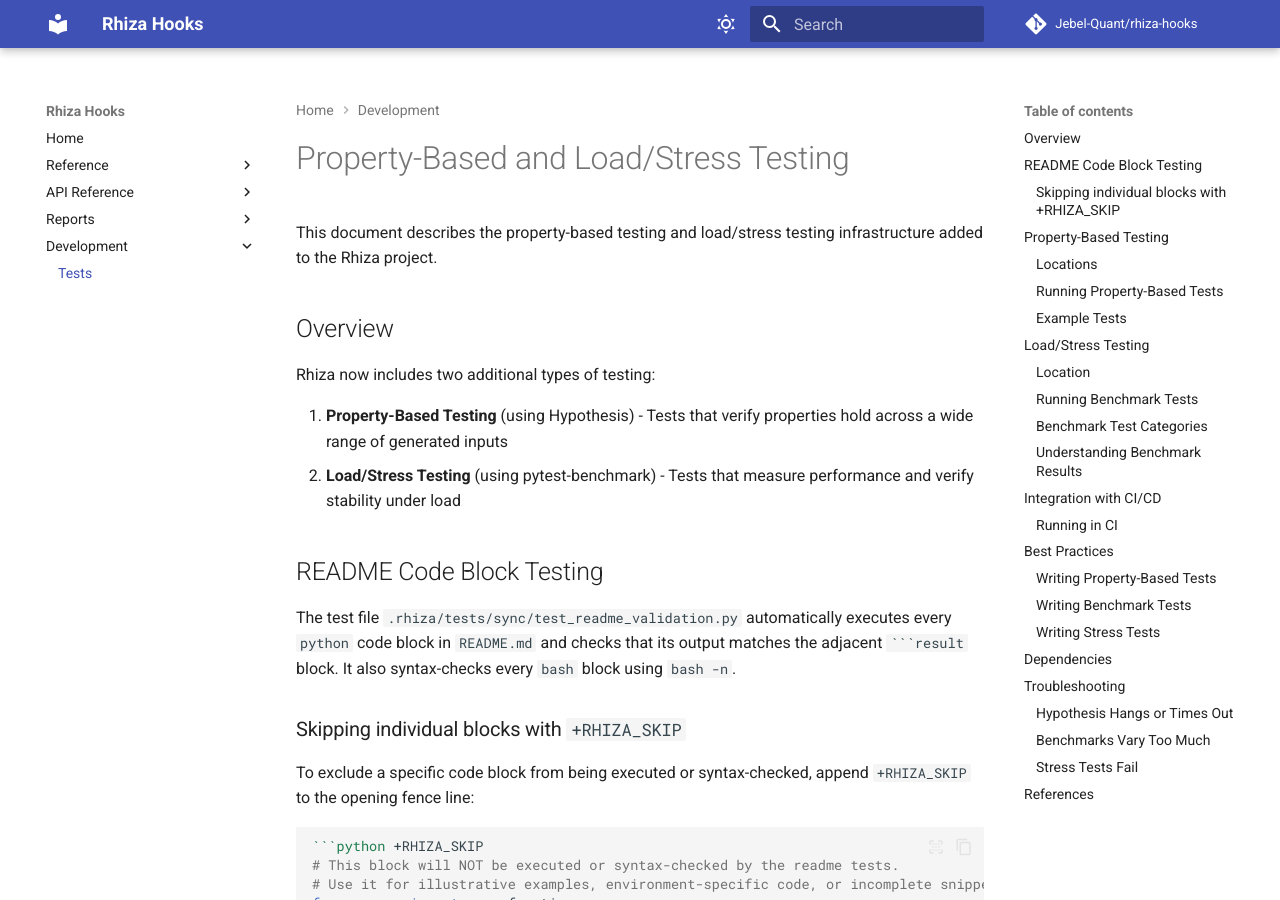
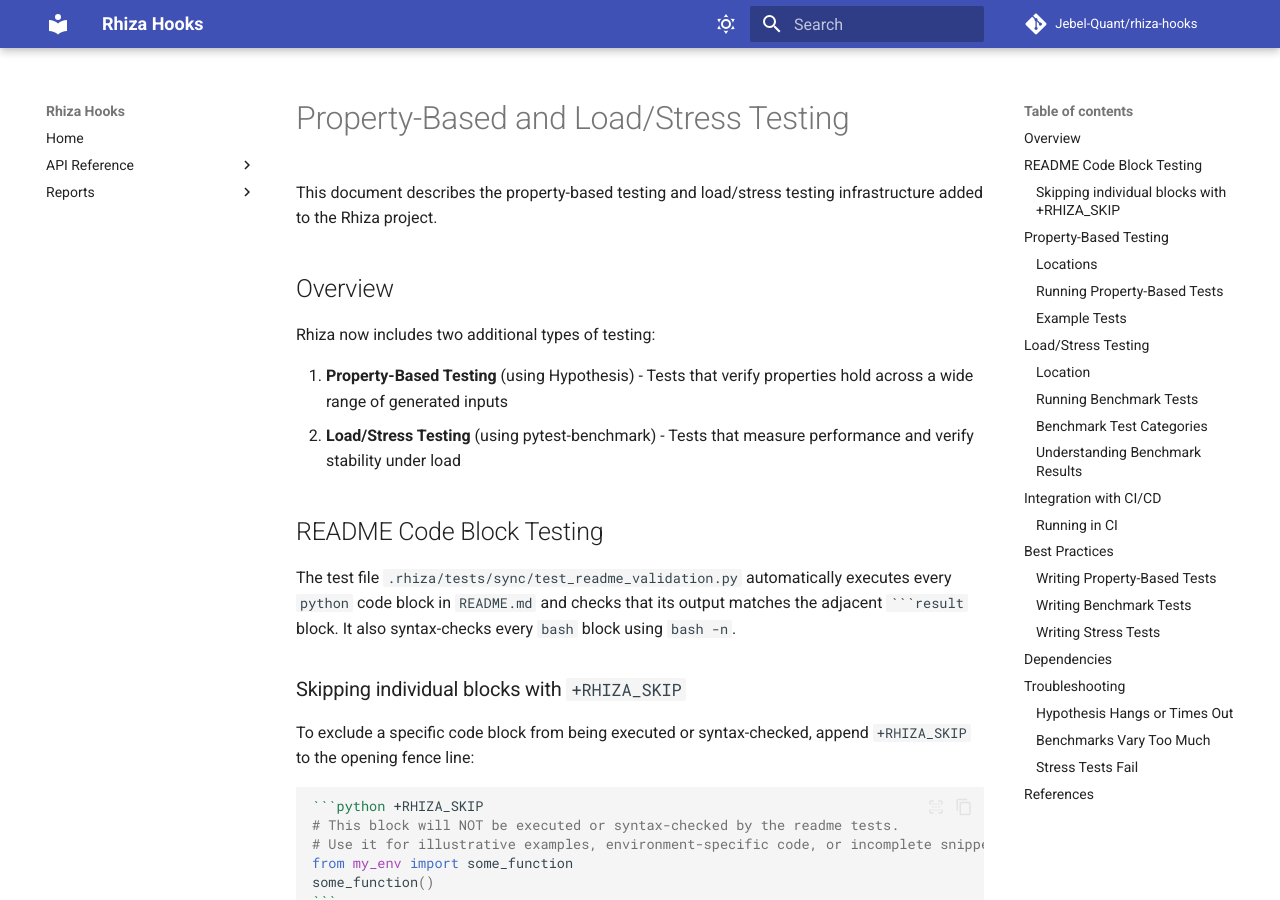
Before and after one commit to Jebel-Quant/rhiza-hooks, an MkDocs documentation site: the page built from docs/development/TESTS.md, in a window 1280 px wide and 900 px high. Built offline with MkDocs 1.6.1 and Material for MkDocs 9.7.7, drawn with Linux system fonts in a browser that asks for light colours; comment, search, counter and statistics services are not loaded; part of the change alters nothing that is shown; some of the changed text lies outside the part shown.

Commit message:
Remove unused navigation items from mkdocs.yml

```diff
--- a/mkdocs.yml
+++ b/mkdocs.yml
@@ -9,12 +9,6 @@ docs_dir: docs
 
 nav:
   - Home: index.md
-  - Reference:
-      - Architecture: reference/ARCHITECTURE.md
-      - Dependencies: reference/DEPENDENCIES.md
-      - Glossary: reference/GLOSSARY.md
-      - Shell Scripts: reference/SHELL_SCRIPTS.md
-      - Tools Reference: reference/TOOLS_REFERENCE.md
   - API Reference:
       - Overview: api-reference/index.md
       - check_makefile_targets: api-reference/check_makefile_targets.md
@@ -27,5 +21,3 @@ nav:
       - Test Report: reports/html-report/report.html
       - Coverage Report: reports/html-coverage/index.html
       - Hypothesis Report: reports/hypothesis/report.html
-  - Development:
-      - Tests: development/TESTS.md
```
